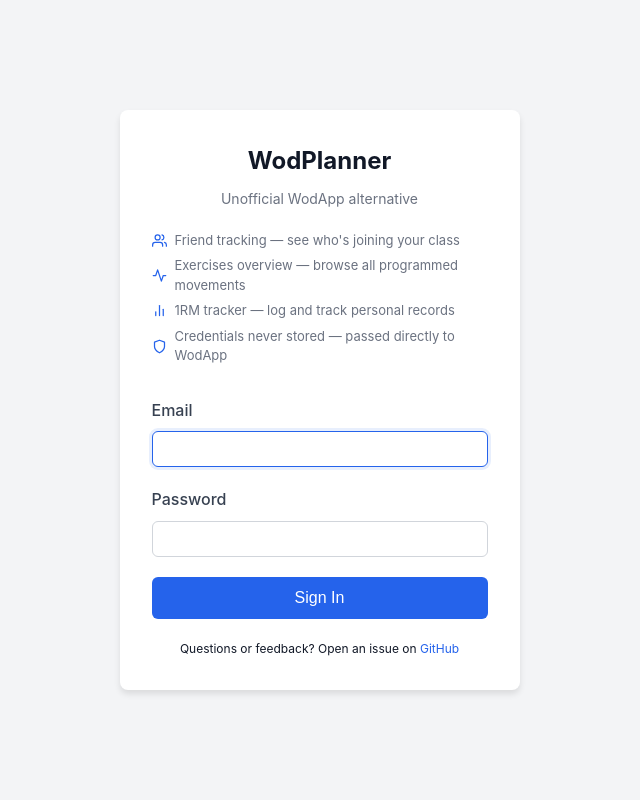
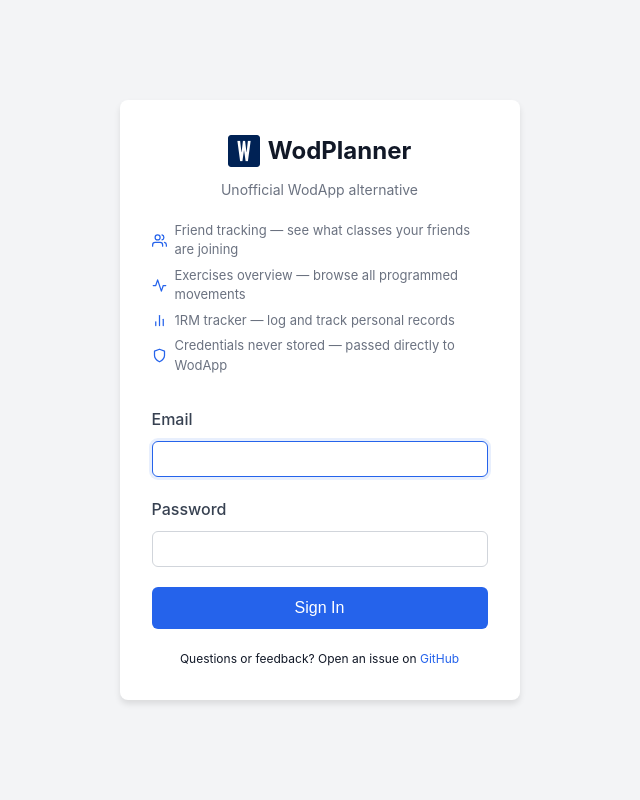
Before and after one commit to sebastiaankok/wodplanner, a Python web app: template src/wodplanner/app/templates/login.html in a window 1280 px wide. Shown: the whole page, without its empty margins (313-953 px from the left). Run offline with Jinja, Linux system fonts and the light colour scheme; the template is opened without the code that fills it, so the values that code supplies are empty.

Commit message:
chore: update styling

```diff
--- a/src/wodplanner/app/templates/login.html
+++ b/src/wodplanner/app/templates/login.html
@@ -33,6 +33,10 @@
             font-weight: 700;
             color: var(--gray-900);
             margin-bottom: 0.5rem;
+            display: flex;
+            align-items: center;
+            justify-content: center;
+            gap: 0.5rem;
         }
 
         .login-header p {
@@ -126,7 +130,7 @@
     <div class="login-page">
         <div class="login-card">
             <div class="login-header">
-                <h1>WodPlanner</h1>
+                <h1><img src="/static/favicon-32x32.png" alt="" width="32" height="32">WodPlanner</h1>
                 <p>Unofficial WodApp alternative</p>
                 <div class="login-tagline">
                     <ul class="login-features">
@@ -134,7 +138,7 @@
                             <svg width="15" height="15" viewBox="0 0 24 24" fill="none" stroke="currentColor" stroke-width="2" stroke-linecap="round" stroke-linejoin="round">
                                 <path d="M17 21v-2a4 4 0 0 0-4-4H5a4 4 0 0 0-4 4v2"/><circle cx="9" cy="7" r="4"/><path d="M23 21v-2a4 4 0 0 0-3-3.87"/><path d="M16 3.13a4 4 0 0 1 0 7.75"/>
                             </svg>
-                            Friend tracking — see who's joining your class
+                            Friend tracking — see what classes your friends are joining
                         </li>
                         <li>
                             <svg width="15" height="15" viewBox="0 0 24 24" fill="none" stroke="currentColor" stroke-width="2" stroke-linecap="round" stroke-linejoin="round">
```
